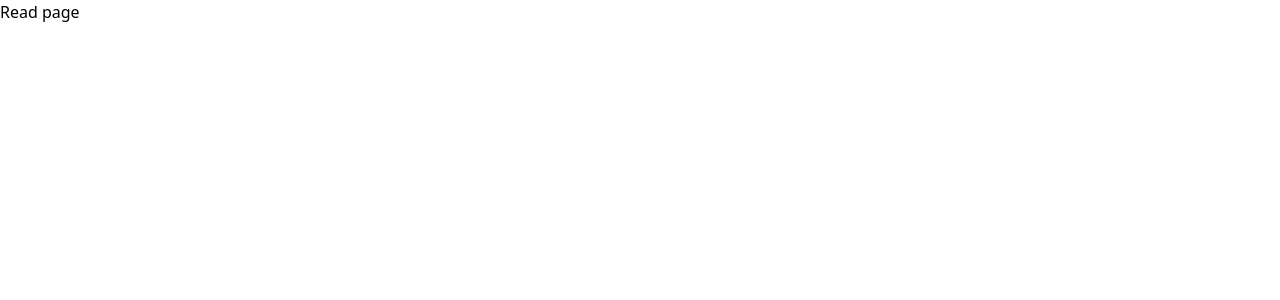
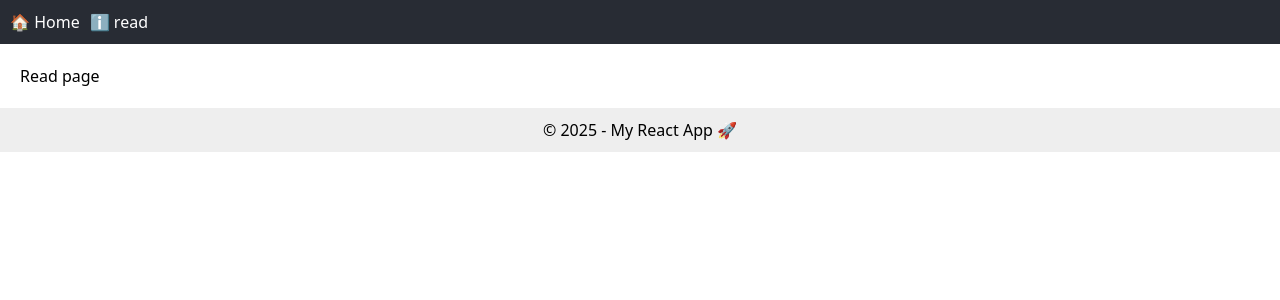
Before and after one commit to kenchiwar/fe-invetory, a React (Vite) app: page /Read in a window 1280 px wide. Shown: the top 300 px of the page. Built offline with nearby package versions, Linux system fonts and the light colour scheme.

Commit message:
chang logic router

```diff
--- a/src/App.tsx
+++ b/src/App.tsx
@@ -1,15 +1,14 @@
-import {BrowserRouter,Routes,Route} from "react-router-dom";
-import HomePage from './pages/Home';
-import ReadPage from './pages/Read';
-import NotFoundPage from './pages/NotFound'
+import {BrowserRouter,Routes,Route, createBrowserRouter,useRoutes } from "react-router-dom";
+import routes from './routes';
+
+function AppRoutes() {
+  return useRoutes(routes);
+}
 function App() {
+
   return (
     <BrowserRouter>
-    <Routes>
-<Route path="/" element={<HomePage />}></Route>
-<Route path="/Read" element={<ReadPage />}></Route>
-<Route path="*" element={<NotFoundPage />}></Route>
-    </Routes>
+    <AppRoutes />
     </BrowserRouter>
   )
 }
--- /dev/null
+++ b/src/Components/MainLayout.jsx
@@ -0,0 +1,26 @@
+import { Outlet, Link } from 'react-router-dom';
+
+function MainLayout() {
+  return (
+    <div>
+
+      <header style={{ padding: '10px', background: '#282c34', color: 'white' }}>
+        <nav>
+          <Link to="/" style={{ color: 'white', marginRight: '10px' }}>🏠 Home</Link>
+          <Link to="/read" style={{ color: 'white' }}>ℹ️ read</Link>
+        </nav>
+      </header>
+
+
+      <main style={{ padding: '20px' }}>
+        <Outlet />
+      </main>
+
+      <footer style={{ padding: '10px', background: '#eee', textAlign: 'center' }}>
+        © 2025 - My React App 🚀
+      </footer>
+    </div>
+  );
+}
+
+export default MainLayout;
--- /dev/null
+++ b/src/routes.tsx
@@ -0,0 +1,19 @@
+import { RouteObject } from 'react-router-dom';
+import HomePage from './pages/Home';
+import ReadPage from './pages/Read';
+import NotFoundPage from './pages/NotFound';
+import MainLayout from './Components/MainLayout';
+
+const routes: RouteObject[] = [
+  {
+    path: '/',
+    element: <MainLayout />,
+    children: [
+      { index: true, element: <HomePage /> },
+      { path: 'Read', element: <ReadPage /> },
+    ],
+  },
+  { path: '*', element: <NotFoundPage /> },
+];
+
+export default routes;
```
